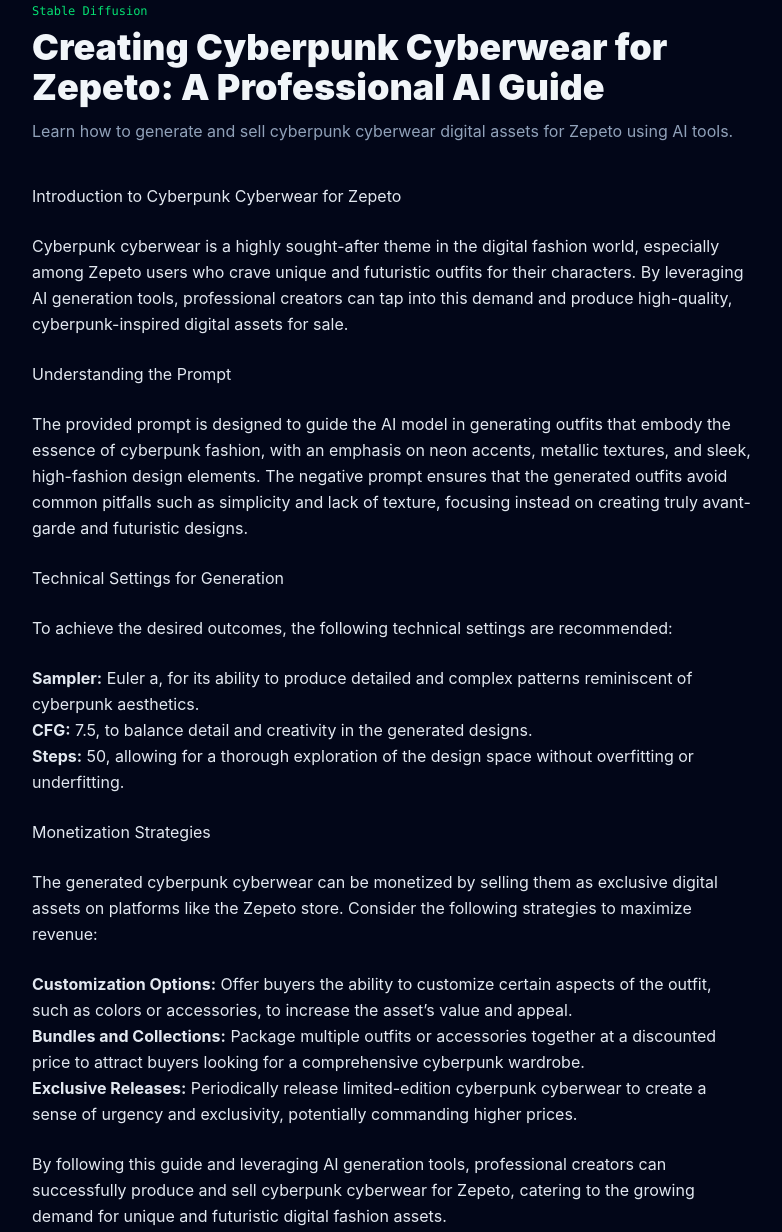
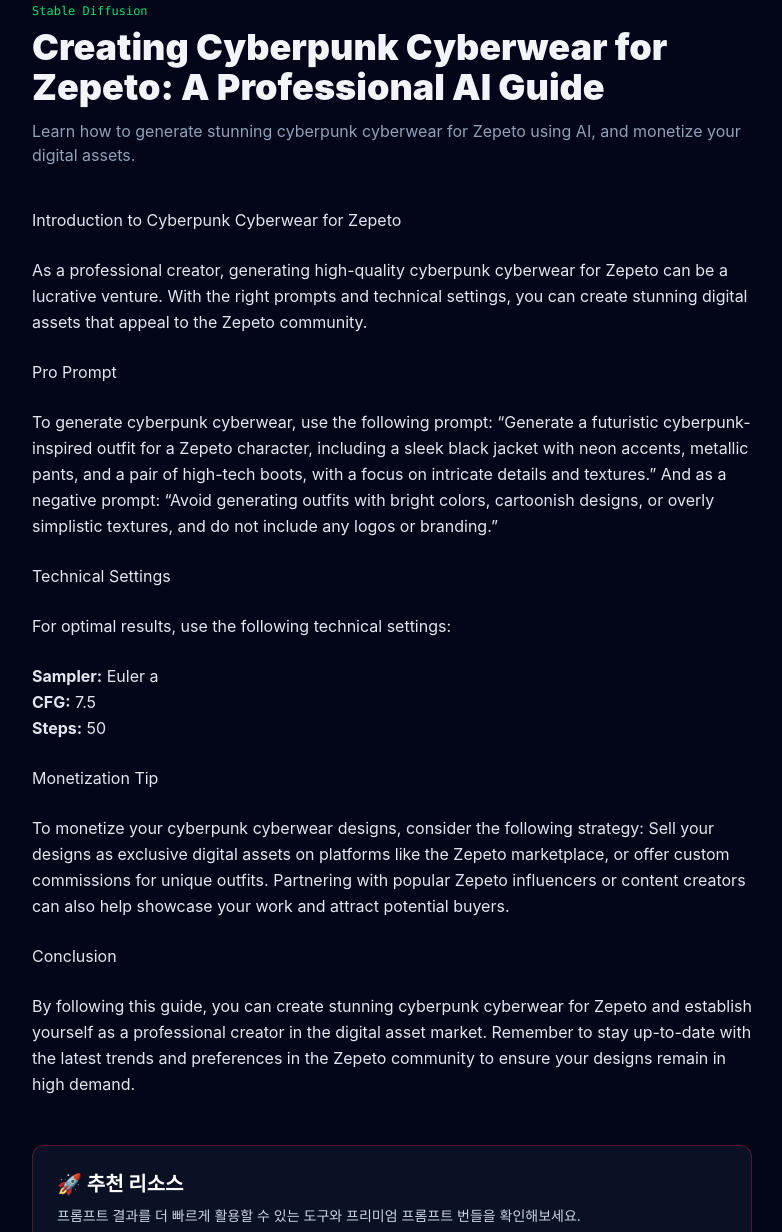
Before and after one commit to chenghun1234-dotcom/promptforge, an Astro site: page /prompts/cyberpunk-cyberwear-for-zepeto in a window 1280 px wide. Shown: the part 45-1277 px from the top of the page, without its empty margins (248-1030 px from the left). Built offline with nearby package versions, Linux system fonts and the light colour scheme; Astro itself is replaced by a stand-in of ours.

Commit message:
🚀 Auto-forged new prompts via Groq

```diff
--- a/src/content/prompts/cyberpunk-cyberwear-for-zepeto.md
+++ b/src/content/prompts/cyberpunk-cyberwear-for-zepeto.md
@@ -1,7 +1,7 @@
 ---
 title: "Creating Cyberpunk Cyberwear for Zepeto: A Professional AI Guide"
-description: "Learn how to generate and sell cyberpunk cyberwear digital assets for Zepeto using AI tools."
-date: "2026-05-17T14:47:34.883075+00:00"
+description: "Learn how to generate stunning cyberpunk cyberwear for Zepeto using AI, and monetize your digital assets."
+date: "2026-05-18T17:49:49.156998+00:00"
 tags:
   - Cyberpunk
   - Cyberwear
@@ -9,29 +9,31 @@ tags:
   - Digital Assets
   - AI Generation
 model: "Stable Diffusion"
-prompt: "Generate a futuristic cyberpunk-inspired outfit for a Zepeto character, including neon-lit accents, metallic textures, and sleek lines, with a focus on high-fashion and avant-garde design elements."
-negativePrompt: "Avoid generating outfits with overly simplistic designs, lack of texture, or elements that are not reminiscent of the cyberpunk aesthetic."
+prompt: "Generate a futuristic cyberpunk-inspired outfit for a Zepeto character, including a sleek black jacket with neon accents, metallic pants, and a pair of high-tech boots, with a focus on intricate details and textures."
+negativePrompt: "Avoid generating outfits with bright colors, cartoonish designs, or overly simplistic textures, and do not include any logos or branding."
 sampler: "Euler a"
 cfg: 7.5
 steps: 50
-monetizationTip: "Sell your generated cyberpunk cyberwear as exclusive digital assets on online marketplaces like the Zepeto store or other platforms catering to virtual fashion, and consider offering customization options or bundles to increase revenue and attract high-end buyers."
+monetizationTip: "Sell your cyberpunk cyberwear designs as exclusive digital assets on platforms like the Zepeto marketplace, or offer custom commissions for unique outfits, and consider partnering with popular Zepeto influencers or content creators to showcase your work."
 ---
 ## Introduction to Cyberpunk Cyberwear for Zepeto
-Cyberpunk cyberwear is a highly sought-after theme in the digital fashion world, especially among Zepeto users who crave unique and futuristic outfits for their characters. By leveraging AI generation tools, professional creators can tap into this demand and produce high-quality, cyberpunk-inspired digital assets for sale.
+As a professional creator, generating high-quality cyberpunk cyberwear for Zepeto can be a lucrative venture. With the right prompts and technical settings, you can create stunning digital assets that appeal to the Zepeto community.
 
-## Understanding the Prompt
-The provided prompt is designed to guide the AI model in generating outfits that embody the essence of cyberpunk fashion, with an emphasis on neon accents, metallic textures, and sleek, high-fashion design elements. The negative prompt ensures that the generated outfits avoid common pitfalls such as simplicity and lack of texture, focusing instead on creating truly avant-garde and futuristic designs.
+## Pro Prompt
+To generate cyberpunk cyberwear, use the following prompt:
+"Generate a futuristic cyberpunk-inspired outfit for a Zepeto character, including a sleek black jacket with neon accents, metallic pants, and a pair of high-tech boots, with a focus on intricate details and textures."
+And as a negative prompt:
+"Avoid generating outfits with bright colors, cartoonish designs, or overly simplistic textures, and do not include any logos or branding."
 
-## Technical Settings for Generation
-To achieve the desired outcomes, the following technical settings are recommended:
-- **Sampler:** Euler a, for its ability to produce detailed and complex patterns reminiscent of cyberpunk aesthetics.
-- **CFG:** 7.5, to balance detail and creativity in the generated designs.
-- **Steps:** 50, allowing for a thorough exploration of the design space without overfitting or underfitting.
+## Technical Settings
+For optimal results, use the following technical settings:
+* **Sampler:** Euler a
+* **CFG:** 7.5
+* **Steps:** 50
 
-## Monetization Strategies
-The generated cyberpunk cyberwear can be monetized by selling them as exclusive digital assets on platforms like the Zepeto store. Consider the following strategies to maximize revenue:
-- **Customization Options:** Offer buyers the ability to customize certain aspects of the outfit, such as colors or accessories, to increase the asset's value and appeal.
-- **Bundles and Collections:** Package multiple outfits or accessories together at a discounted price to attract buyers looking for a comprehensive cyberpunk wardrobe.
-- **Exclusive Releases:** Periodically release limited-edition cyberpunk cyberwear to create a sense of urgency and exclusivity, potentially commanding higher prices.
+## Monetization Tip
+To monetize your cyberpunk cyberwear designs, consider the following strategy:
+Sell your designs as exclusive digital assets on platforms like the Zepeto marketplace, or offer custom commissions for unique outfits. Partnering with popular Zepeto influencers or content creators can also help showcase your work and attract potential buyers.
 
-By following this guide and leveraging AI generation tools, professional creators can successfully produce and sell cyberpunk cyberwear for Zepeto, catering to the growing demand for unique and futuristic digital fashion assets.
+## Conclusion
+By following this guide, you can create stunning cyberpunk cyberwear for Zepeto and establish yourself as a professional creator in the digital asset market. Remember to stay up-to-date with the latest trends and preferences in the Zepeto community to ensure your designs remain in high demand.
```
